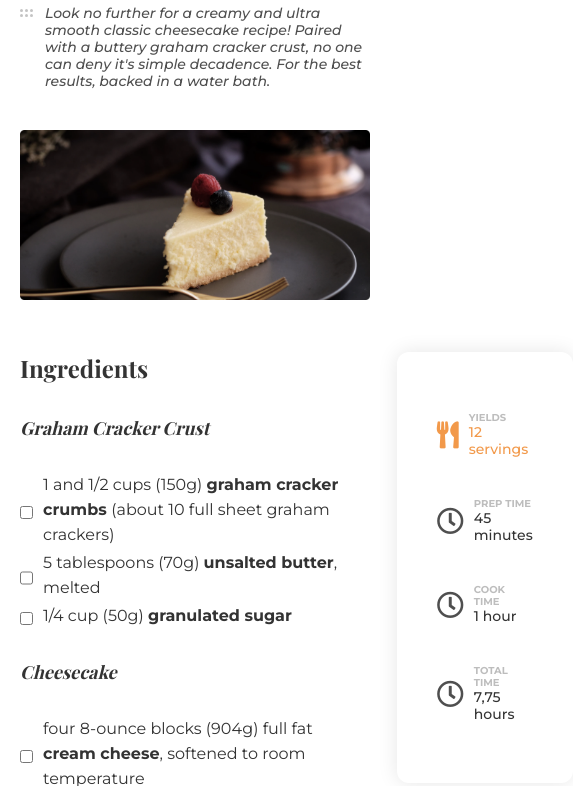
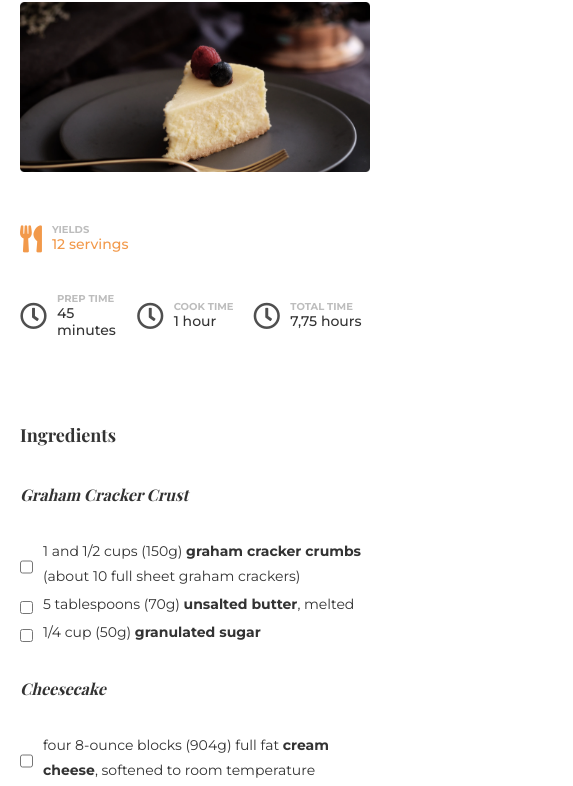
Before and after one commit to johannamag/devchallenges.io-recipe-page, a plain HTML site: page index.html in a window 390 px wide. Shown: the part 249-1035 px from the top of the page, 573 px wide, since content can reach past the window. Drawn offline with nearby package versions, Linux system fonts and the light colour scheme; a web font is replaced by a local one.

Commit message:
added media queries

```diff
--- a/style.css
+++ b/style.css
@@ -240,3 +240,41 @@ label {
 .link:hover {
   color: var(--orange);
 }
+
+@media screen and (max-width: 594px) {
+  .title {
+    font-size: 24px;
+  }
+  .intro-text {
+    font-size: 12px;
+  }
+  .flex {
+    flex-direction: column-reverse;
+  }
+  .card {
+    box-shadow: none;
+    border-radius: none;
+    padding: 0;
+    display: flex;
+    flex-direction: row;
+    flex-wrap: wrap;
+  }
+  .card > .item {
+    flex: 1 0 0;
+  }
+  .card > .item:first-child {
+    flex: 0 1 100%;
+  }
+  .item:last-child {
+    margin-bottom: 40px;
+  }
+  .subtitle {
+    font-size: 18px;
+  }
+  .subtitle-small {
+    font-size: 16px;
+  }
+  label {
+    font-size: 14px;
+  }
+}
```
